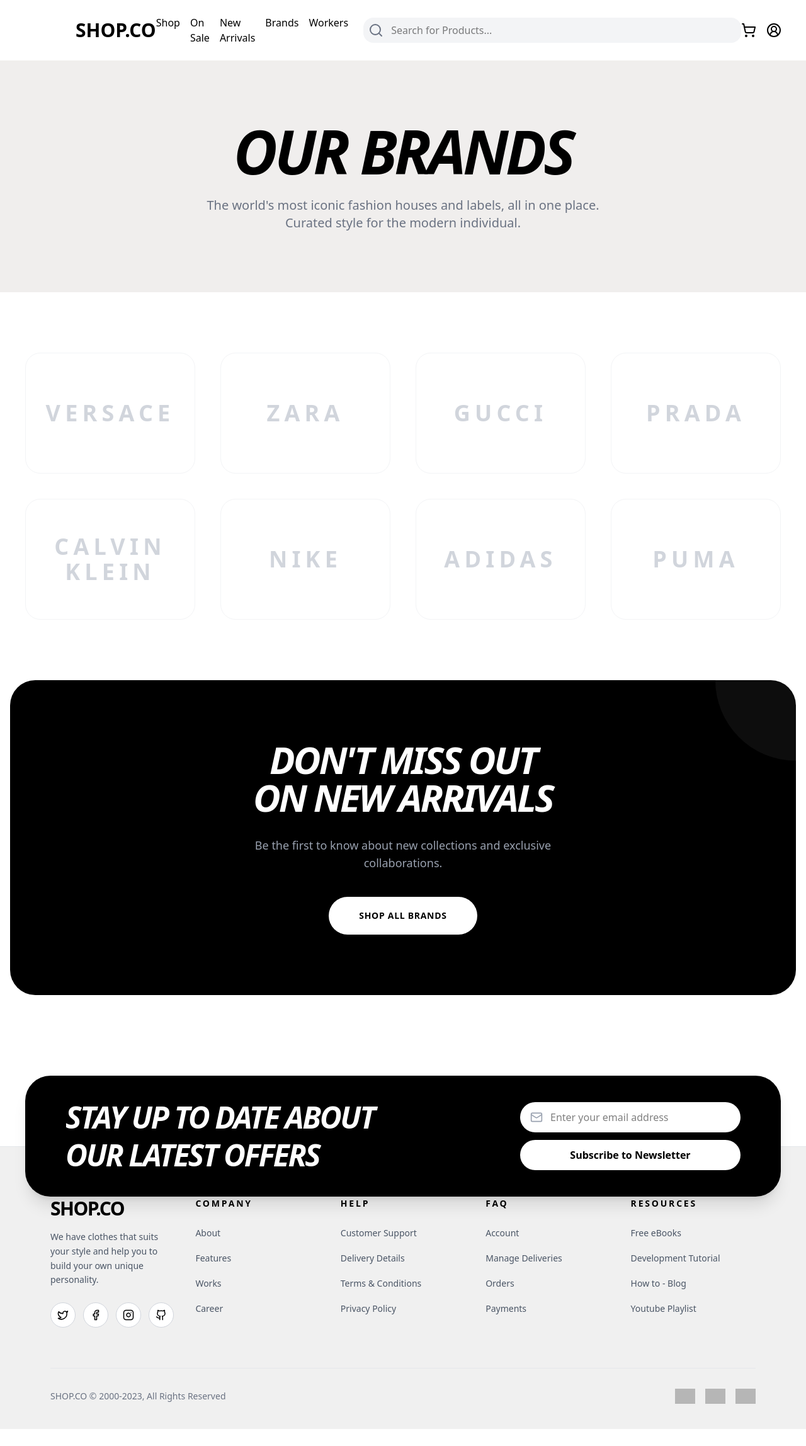
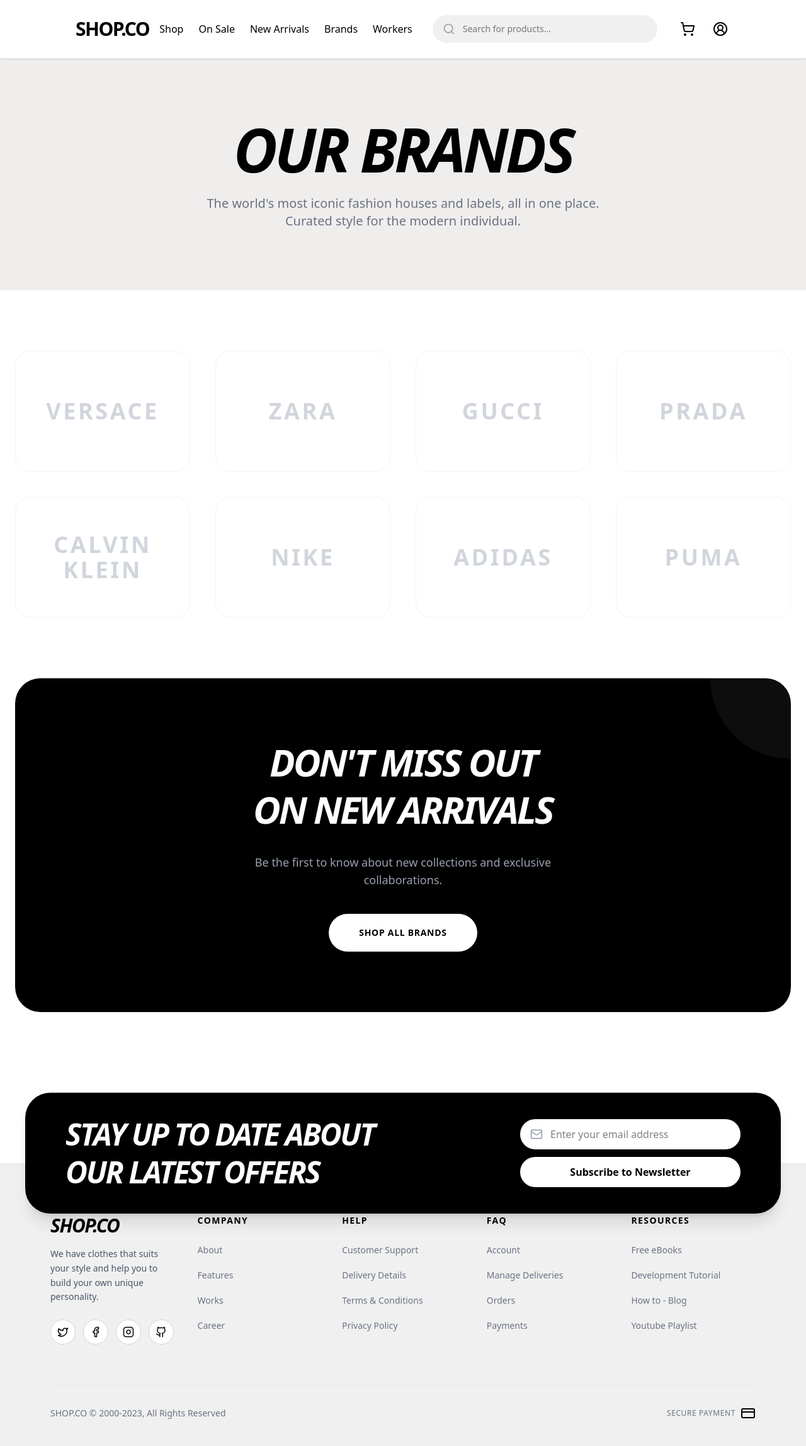
Before and after one commit to Nuray-Sultanova/Shop-site, a Next.js app: page /brands in a window 1280 px wide. Shown: the whole page at 63% size. Before the commit the page ends 2269 px from the top, so only its background shows below. Built offline with nearby package versions, Linux system fonts and the light colour scheme; grey boxes are pictures that could not be loaded.

Commit message:
responsive deisgn added

```diff
--- a/src/app/Components/DivisionBar/index.jsx
+++ b/src/app/Components/DivisionBar/index.jsx
@@ -2,23 +2,13 @@
 
 const DivisionBar = () => {
   return (
-    <div>
-      <div className="bg-black text-white text-3xl flex gap-20  px-10 py-10 justify-between items-center font-bold">
-        <div>
-          <p>Versage</p>
-        </div>
-        <div>
-          <p>ZARA</p>
-        </div>
-        <div>
-          <p>GUCCi</p>
-        </div>
-        <div>
-          <p>PRADA</p>
-        </div>
-        <div>
-          <p>Calvin Klein</p>
-        </div>
+    <div className="bg-black">
+      <div className="max-w-7xl mx-auto py-6 lg:py-10 px-6 lg:px-10 flex flex-wrap justify-center lg:justify-between items-center gap-8 lg:gap-10">
+        <p className="text-white text-2xl lg:text-4xl font-bold tracking-tighter">VERSACE</p>
+        <p className="text-white text-2xl lg:text-4xl font-bold tracking-tighter">ZARA</p>
+        <p className="text-white text-2xl lg:text-4xl font-bold tracking-tighter">GUCCI</p>
+        <p className="text-white text-2xl lg:text-4xl font-bold tracking-tighter">PRADA</p>
+        <p className="text-white text-2xl lg:text-4xl font-bold tracking-tighter whitespace-nowrap">CALVIN KLEIN</p>
       </div>
     </div>
   );
--- a/src/app/Components/Footer/index.jsx
+++ b/src/app/Components/Footer/index.jsx
@@ -1,9 +1,8 @@
 import React from "react";
 import Link from "next/link";
-import { Twitter, Facebook, Instagram, Github } from "lucide-react";
+import { Twitter, Facebook, Instagram, Github, CreditCard } from "lucide-react";
 
 const Footer = () => {
-
   const footerSections = [
     {
       title: "Company",
@@ -44,30 +43,28 @@
   ];
 
   return (
-    <footer className="bg-[#F0F0F0] pt-20 pb-10 px-4 md:px-10 lg:px-20 border-t border-gray-200">
+    <footer className="bg-[#F0F0F1] pt-12 lg:pt-20 pb-10 px-6 lg:px-20 border-t border-gray-200">
       <div className="max-w-7xl mx-auto">
-        <div className="grid grid-cols-1 md:grid-cols-2 lg:grid-cols-5 gap-12 lg:gap-8">
-          {/* Sol Brend Bölməsi */}
-          <div className="lg:col-span-1">
-            <h2 className="font-black text-3xl mb-4 tracking-tighter">
+        <div className="grid grid-cols-1 md:grid-cols-3 lg:grid-cols-5 gap-10 lg:gap-12">
+
+          <div className="lg:col-span-1 flex flex-col items-center lg:items-start text-center lg:text-left">
+            <h2 className="font-black text-3xl mb-4 tracking-tighter italic text-black">
               SHOP.CO
             </h2>
-            <p className="text-gray-600 mb-6 text-sm leading-relaxed">
+            <p className="text-gray-600 mb-6 text-sm leading-relaxed max-w-[250px]">
               We have clothes that suits your style and help you to build your
               own unique personality.
             </p>
-            {/* Sosial Linklər */}
             <div className="flex gap-3">
               {[
-                { Icon: Twitter, href: "https://twitter.com" },
-                { Icon: Facebook, href: "https://facebook.com" },
-                { Icon: Instagram, href: "https://instagram.com" },
-                { Icon: Github, href: "https://github.com" },
+                { Icon: Twitter, href: "#" },
+                { Icon: Facebook, href: "#" },
+                { Icon: Instagram, href: "#" },
+                { Icon: Github, href: "#" },
               ].map((social, index) => (
                 <Link
                   key={index}
                   href={social.href}
-                  target="_blank"
                   className="w-10 h-10 flex items-center justify-center rounded-full border border-gray-300 bg-white hover:bg-black hover:text-white transition-all duration-300"
                 >
                   <social.Icon size={18} />
@@ -76,18 +73,18 @@
             </div>
           </div>
 
-          {/* Dinamik Link Bölmələri */}
+          <div className="md:col-span-2 lg:col-span-4 grid grid-cols-2 md:grid-cols-2 lg:grid-cols-4 gap-8">
             {footerSections.map((section, idx) => (
               <div key={idx}>
-              <h4 className="font-bold uppercase mb-6 tracking-[0.2em] text-sm text-black">
+                <h4 className="font-bold uppercase mb-4 lg:mb-6 tracking-widest text-sm text-black">
                   {section.title}
                 </h4>
-              <ul className="space-y-4">
+                <ul className="space-y-3 lg:space-y-4">
                   {section.links.map((link, linkIdx) => (
                     <li key={linkIdx}>
                       <Link
                         href={link.href}
-                      className="text-gray-600 hover:text-black hover:pl-1 transition-all duration-200 text-sm"
+                        className="text-gray-500 hover:text-black transition-colors text-sm"
                       >
                         {link.name}
                       </Link>
@@ -97,21 +94,16 @@
               </div>
             ))}
           </div>
+        </div>
 
-        {/* Alt Müəllif Hüquqları Hissəsi */}
-        <div className="border-t border-gray-200 mt-16 pt-8 flex flex-col md:flex-row justify-between items-center gap-4">
-          <p className="text-gray-500 text-sm">
+        <div className="border-t border-gray-200 mt-12 lg:mt-16 pt-8 flex flex-col md:flex-row justify-between items-center gap-6">
+          <p className="text-gray-500 text-xs lg:text-sm text-center">
             SHOP.CO © 2000-2023, All Rights Reserved
           </p>
-          <div className="flex gap-4 items-center">
-            {/* Ödəniş ikonları yerinə kiçik placeholder-lər və ya real şəkillər qoya bilərsən */}
-            <img src="/visa.svg" alt="Visa" className="h-6 opacity-70" />
-            <img
-              src="/mastercard.svg"
-              alt="Mastercard"
-              className="h-6 opacity-70"
-            />
-            <img src="/paypal.svg" alt="Paypal" className="h-6 opacity-70" />
+
+          <div className="flex items-center gap-2 text-gray-500">
+            <span className="text-xs font-medium uppercase tracking-wider">Secure Payment</span>
+            <CreditCard className="w-6 h-6 text-black" />
           </div>
         </div>
       </div>
--- a/src/app/Components/Navbar/index.jsx
+++ b/src/app/Components/Navbar/index.jsx
@@ -1,41 +1,83 @@
+"use client";
+
 import Link from "next/link";
-import React from "react";
-import { ShoppingCart, CircleUserRound, Search } from "lucide-react";
+import React, { useState } from "react";
+import { ShoppingCart, CircleUserRound, Search, Menu, X } from "lucide-react";
+
 const Navbar = () => {
+  const [isOpen, setIsOpen] = useState(false);
+
   return (
-    <div>
-      <div className=" flex px-30 items-center justify-between  py-6">
-        <Link href={"/#"} className="font-extrabold text-3xl">
+    <nav className="bg-white sticky top-0 z-50 border-b border-gray-100 shadow-sm">
+      <div className="flex px-4 lg:px-30 items-center justify-between py-5 lg:py-6 gap-4 max-w-360 mx-auto">
+
+        <div className="lg:hidden cursor-pointer p-1" onClick={() => setIsOpen(!isOpen)}>
+          {isOpen ? <X className="w-6 h-6" /> : <Menu className="w-6 h-6" />}
+        </div>
+
+        <Link href="/" className="font-extrabold text-2xl lg:text-3xl shrink-0 tracking-tighter">
           SHOP.CO
         </Link>
-        <div className="flex  gap-6 items-center">
-          <div className="flex gap-4">
-            <div className="relative group">
-              <Link href="/shop">Shop</Link>
-            </div>
-            <Link href={"/onsale"}>On Sale</Link>
-            <Link href={"/newarrivals"}>New Arrivals</Link>
-            <Link href={"/brands"}>Brands</Link>
-            <Link href={"/users"}>Workers</Link>
+
+        <div className="hidden lg:flex gap-8 items-center">
+          <div className="flex gap-6 text-[16px] font-medium text-black">
+            <Link href="/shop" className="hover:opacity-60 transition">Shop</Link>
+            <Link href="/onsale" className="hover:opacity-60 transition whitespace-nowrap">On Sale</Link>
+            <Link href="/newarrivals" className="hover:opacity-60 transition whitespace-nowrap">New Arrivals</Link>
+            <Link href="/brands" className="hover:opacity-60 transition">Brands</Link>
+            <Link href="/users" className="hover:opacity-60 transition text-black">Workers</Link>
           </div>
-          <div className="relative">
-            <div className="absolute  pl-2 pt-2 items-center ">
-              <Search className="text-gray-500" />
-            </div>
+        </div>
+
+        <div className="hidden md:flex relative flex-1 max-w-125 mx-4">
+          <div className="absolute left-4 top-1/2 -translate-y-1/2">
+            <Search className="text-gray-400 w-5 h-5" />
+          </div>
+          <input
+            type="text"
+            className="w-full pl-12 pr-4 py-3 rounded-full bg-[#F0F0F0] border-none focus:ring-1 focus:ring-gray-300 outline-none text-sm"
+            placeholder="Search for products..."
+          />
+        </div>
+
+        <div className="flex items-center gap-3 lg:gap-5 shrink-0">
+          <button className="md:hidden p-1">
+            <Search className="w-6 h-6 text-black" />
+          </button>
+
+          <Link href="/cart" className="p-1">
+            <ShoppingCart className="w-6 h-6 text-black hover:scale-110 transition" />
+          </Link>
+
+          <Link href="/login" className="p-1">
+            <CircleUserRound className="w-6 h-6 text-black hover:scale-110 transition" />
+          </Link>
+        </div>
+      </div>
+
+      <div
+        className={`lg:hidden absolute top-full left-0 w-full bg-white border-b border-gray-200 transition-all duration-300 ease-in-out z-40 ${
+          isOpen ? "opacity-100 translate-y-0" : "opacity-0 -translate-y-5 invisible pointer-events-none"
+        }`}
+      >
+        <div className="flex flex-col p-6 gap-5 font-semibold text-lg text-black">
+          <Link href="/shop" onClick={() => setIsOpen(false)} className="hover:pl-2 transition-all">Shop</Link>
+          <Link href="/onsale" onClick={() => setIsOpen(false)} className="hover:pl-2 transition-all">On Sale</Link>
+          <Link href="/newarrivals" onClick={() => setIsOpen(false)} className="hover:pl-2 transition-all">New Arrivals</Link>
+          <Link href="/brands" onClick={() => setIsOpen(false)} className="hover:pl-2 transition-all">Brands</Link>
+          <Link href="/users" onClick={() => setIsOpen(false)} className="hover:pl-2 transition-all text-black">Workers</Link>
+
+          <div className="relative mt-2">
+            <Search className="absolute left-3 top-1/2 -translate-y-1/2 text-gray-400 w-5 h-5" />
             <input
               type="text"
-              className="border-0  w-150 px-10  py-2 rounded-2xl bg-gray-100 "
-              placeholder=" Search for Products..."
+              className="w-full pl-10 pr-4 py-3 rounded-xl bg-gray-100 border-none outline-none text-sm"
+              placeholder="Search products..."
             />
           </div>
         </div>
-
-        <div className="flex gap-4">
-          <ShoppingCart />
-          <CircleUserRound />
-        </div>
       </div>
-    </div>
+    </nav>
   );
 };
 
--- a/src/app/brands/page.jsx
+++ b/src/app/brands/page.jsx
@@ -1,74 +1,72 @@
 "use client";
 import React from "react";
 import MiniLogin from "../Components/MiniLogin/page";
-;
 
 const Brands = () => {
   const brands = [
-    { id: 1, name: "Versace", logo: "VERSACE" },
-    { id: 2, name: "Zara", logo: "ZARA" },
-    { id: 3, name: "Gucci", logo: "GUCCI" },
-    { id: 4, name: "Prada", logo: "PRADA" },
-    { id: 5, name: "Calvin Klein", logo: "Calvin Klein" },
-    { id: 6, name: "Nike", logo: "NIKE" },
-    { id: 7, name: "Adidas", logo: "ADIDAS" },
-    { id: 8, name: "Puma", logo: "PUMA" },
+    { id: 1, logo: "VERSACE" },
+    { id: 2, logo: "ZARA" },
+    { id: 3, logo: "GUCCI" },
+    { id: 4, logo: "PRADA" },
+    { id: 5, logo: "CALVIN KLEIN" },
+    { id: 6, logo: "NIKE" },
+    { id: 7, logo: "ADIDAS" },
+    { id: 8, logo: "PUMA" },
   ];
 
   return (
     <div className="min-h-screen bg-white">
-      {/* Üst hissə: Başlıq */}
-      <div className="bg-[#F0EEED] py-24 px-4">
+      <div className="bg-[#F0EEED] py-16 md:py-24 px-6">
         <div className="max-w-7xl mx-auto text-center">
-          <h1 className="text-5xl md:text-8xl font-black uppercase italic mb-6 tracking-tighter">
+          <h1 className="text-4xl sm:text-6xl md:text-8xl font-black uppercase italic mb-6 tracking-tighter leading-none">
             Our Brands
           </h1>
-          <p className="text-gray-500 max-w-2xl mx-auto text-lg md:text-xl font-medium">
+          <p className="text-gray-500 max-w-2xl mx-auto text-sm sm:text-base md:text-xl font-medium">
             The world's most iconic fashion houses and labels, all in one place.
             Curated style for the modern individual.
           </p>
         </div>
       </div>
 
-      {/* Brendlər Grid-i */}
-      <div className="max-w-7xl mx-auto py-24 px-4 md:px-10">
-        <div className="grid grid-cols-2 lg:grid-cols-4 gap-6 md:gap-10">
+      <div className="max-w-7xl mx-auto py-12 md:py-24 px-6">
+        <div className="grid grid-cols-1 sm:grid-cols-2 lg:grid-cols-4 gap-4 md:gap-10">
           {brands.map((brand) => (
             <div
               key={brand.id}
-              className="group relative flex items-center justify-center text-center h-48 border border-gray-100 rounded-3xl bg-white transition-all duration-500 ease-in-out hover:border-black hover:-translate-y-2 hover:shadow-[0_20px_50px_rgba(0,0,0,0.1)] cursor-pointer"
+              className="group relative flex items-center justify-center text-center h-32 md:h-48 border border-gray-100 rounded-2xl md:rounded-3xl bg-white transition-all duration-500 hover:border-black hover:-translate-y-1 md:hover:-translate-y-2 hover:shadow-xl cursor-pointer"
             >
-              <span className="text-2xl md:text-4xl font-black text-gray-300 group-hover:text-black transition-all duration-500 uppercase tracking-[0.2em]">
+              <span className="text-xl md:text-3xl lg:text-4xl font-black text-gray-300 group-hover:text-black transition-all duration-500 uppercase tracking-widest px-4">
                 {brand.logo}
               </span>
 
-              {/* Brendin altına kiçik bir "View Collection" mətni çıxsın (Opsional) */}
-              <div className="absolute bottom-6 opacity-0 group-hover:opacity-100 transition-opacity duration-500">
-                <span className="text-[10px] font-bold uppercase tracking-widest border-b border-black">View Collection</span>
+              <div className="hidden md:block absolute bottom-6 opacity-0 group-hover:opacity-100 transition-opacity duration-500">
+                <span className="text-[10px] font-bold uppercase tracking-widest border-b border-black">
+                  View Collection
+                </span>
               </div>
             </div>
           ))}
         </div>
       </div>
 
-      {/* Call to Action Bölməsi */}
-      <div className="max-w-7xl mx-auto px-4 mb-32">
-        <div className="relative overflow-hidden bg-black rounded-[40px] py-16 md:py-24 px-10 text-center text-white">
-          <div className="absolute top-0 right-0 w-64 h-64 bg-white/5 rounded-full -mr-32 -mt-32"></div>
+      <div className="max-w-7xl mx-auto px-6 mb-20 md:mb-32">
+        <div className="relative overflow-hidden bg-black rounded-[30px] md:rounded-[40px] py-12 md:py-24 px-6 text-center text-white">
+          <div className="absolute top-0 right-0 w-32 h-32 md:w-64 md:h-64 bg-white/5 rounded-full -mr-16 -mt-16 md:-mr-32 md:-mt-32"></div>
 
-          <h2 className="text-4xl md:text-6xl font-black mb-8 uppercase italic tracking-tighter">
-            Don't miss out <br /> on new arrivals
+          <h2 className="text-3xl md:text-6xl font-black mb-6 md:mb-8 uppercase italic tracking-tighter leading-tight">
+            Don't miss out <br className="hidden sm:block" /> on new arrivals
           </h2>
-          <p className="text-gray-400 mb-10 max-w-xl mx-auto text-lg">
-            Be the first to know about new collections and exclusive collaborations.
+          <p className="text-gray-400 mb-8 md:mb-10 max-w-xl mx-auto text-sm md:text-lg">
+            Be the first to know about new collections and exclusive
+            collaborations.
           </p>
-          <button className="bg-white text-black px-12 py-5 rounded-full font-bold hover:bg-gray-200 transition-all active:scale-95 cursor-pointer uppercase tracking-wider text-sm">
+          <button className="w-full sm:w-auto bg-white text-black px-10 py-4 md:px-12 md:py-5 rounded-full font-bold hover:bg-gray-200 transition-all active:scale-95 cursor-pointer uppercase tracking-wider text-xs md:text-sm">
             Shop All Brands
           </button>
         </div>
       </div>
 
-  <MiniLogin/>
+      <MiniLogin />
     </div>
   );
 };
--- a/src/app/not-found.jsx
+++ b/src/app/not-found.jsx
@@ -15,7 +15,7 @@
         Oops! Page Not Found
       </h2>
 
-      <p className="text-gray-400 mb-10 text-sm sm:text-base max-w-[300px] sm:max-w-md mx-auto">
+      <p className="text-gray-400 mb-10 text-sm sm:text-base max-w-75 sm:max-w-md mx-auto">
         The page you are looking for does not exist or has been moved.
       </p>
 
```
Also changed, not shown: src/app/onsale/page.jsx (+41 -32 lines), src/app/users/page.jsx (+47 -19 lines). Lines whose indentation alone changed are shown as unchanged.
